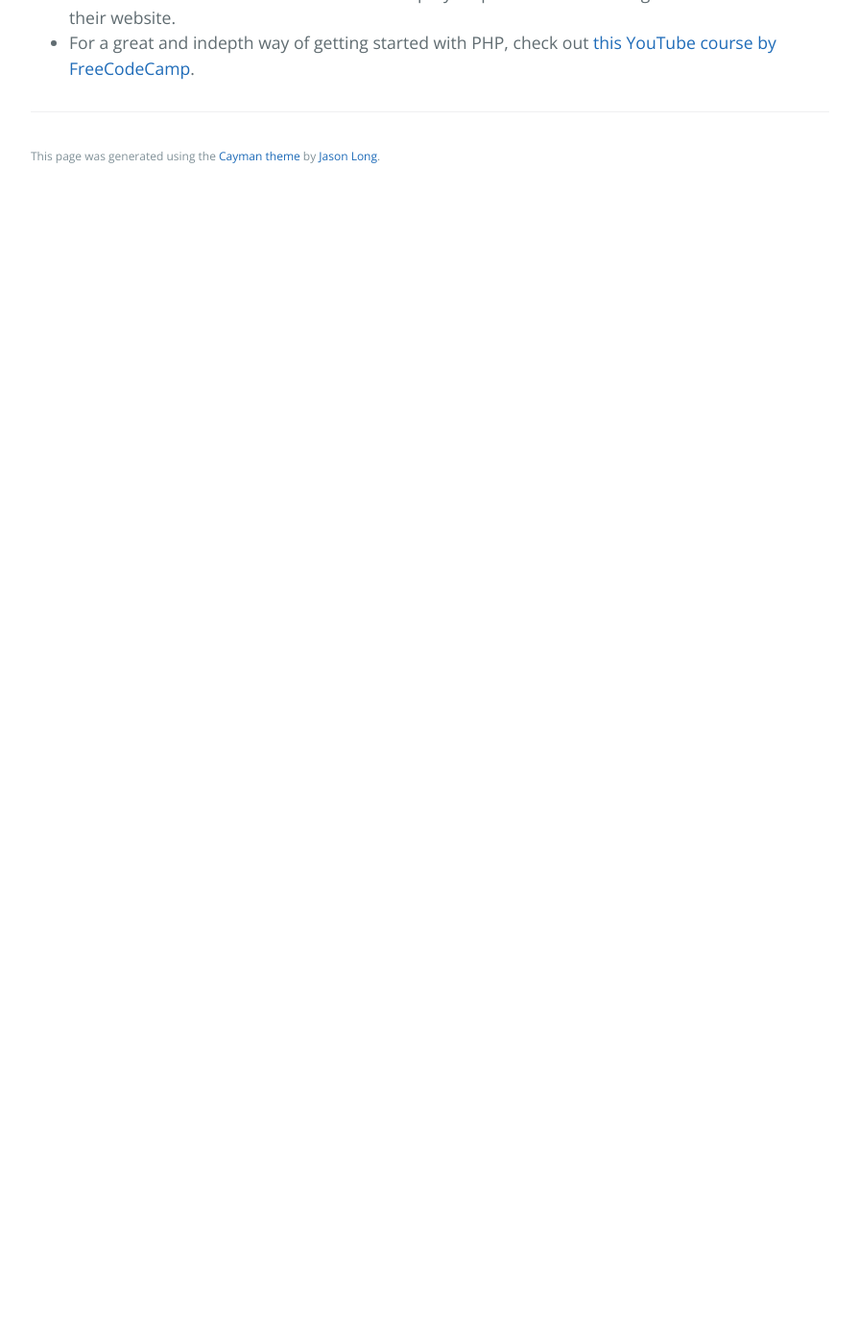
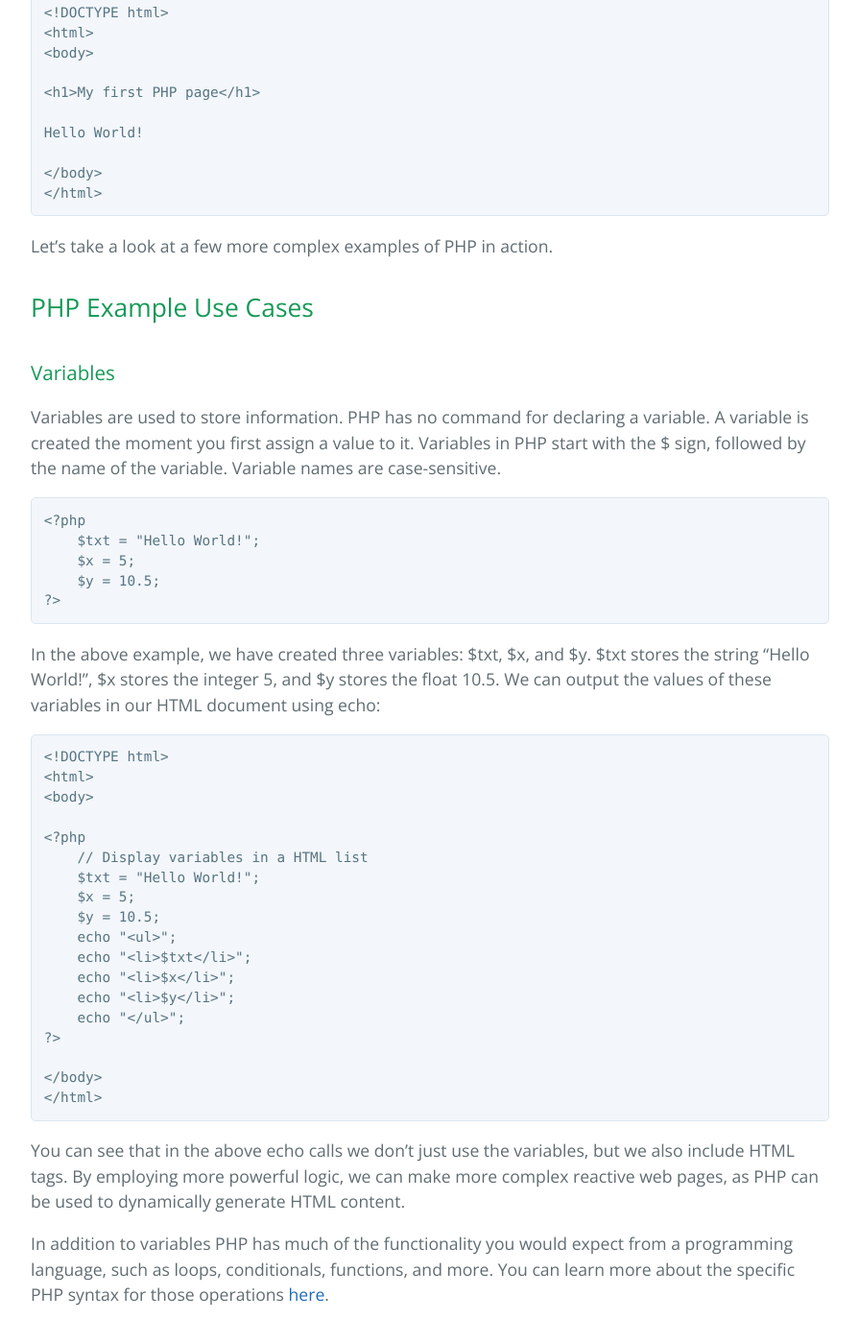
Before and after one commit to learning-software-engineering/learning-software-engineering.github.io, a Jekyll site: the page built from Topics/Tech_Stacks/PHP.md, in a window 1280 px wide and 1400 px high, scrolled down 2956 px. Shown: the whole window at 96% size, without its empty margins (192-1087 px from the left). Built offline with Jekyll 4.4.1, drawn with Linux system fonts in a browser that asks for light colours; our own code applies the rules of GitHub Pages for plain Markdown files; before the commit the page ends 3161 px from its top, so only the background shows below that; some of the changed text lies outside the part shown.

Commit message:
Added a Use Cases section to the page.

````diff
--- a/Topics/Tech_Stacks/PHP.md
+++ b/Topics/Tech_Stacks/PHP.md
@@ -5,11 +5,12 @@
 ### [Why use PHP](#why-use-php-1)
 ### [Setup](#setup-1)
 ### [PHP Basics](#php-basics-1)
+### [PHP Example Use Cases](#php-example-use-cases-1)
 ### [Additional Resources](#additional-resources-1)
 
 
 ## Introduction
-PHP stands for Hypertext Preprocessor, and it is a server-side scripting language designed for web development. This makes it different from client-side languages such as JavaScript, which is executed on the client's browser rather than the web server. PHP is embedded within HTML code and is widely used to create dynamic and interactive web pages. It can be used to perform various tasks such as collecting form data, generating dynamic page content, managing databases, handling cookies and sessions, and more.
+PHP stands for Hypertext Preprocessor, and it is a server-side scripting language designed for web development written in C. This makes it different from client-side languages such as JavaScript, which is executed on the client's browser rather than the web server. PHP is embedded within HTML code and is widely used to create dynamic and interactive web pages. It can be used to perform various tasks such as collecting form data, generating dynamic page content, managing databases, handling cookies and sessions, and more.
 
 Before continuing to learn PHP it is recommended to have a basic understanding of the commmon web development languages:
 - HTML
@@ -26,6 +27,7 @@ Additional advantages of PHP include:
 - It's scalable, and it can be used to create large-scale applications.
 
 You can learn more about the advantages and disadvantages of PHP [here](https://anywhere.epam.com/business/pros-and-cons-of-php).
+
 ## Setup
 To set up PHP on your machine, you will need:
 - A web server
@@ -65,6 +67,56 @@ Hello World!
 ```
 As we can see, the PHP script is embedded directly within the HTML code. By using echo, we can output text to the browser.
 
+However the above example is the exact same as this static HTML page:
+```html
+<!DOCTYPE html>
+<html>
+<body>
+
+<h1>My first PHP page</h1>
+
+Hello World!
+
+</body>
+</html>
+```
+Let's take a look at a few more complex examples of PHP in action.
+
+## PHP Example Use Cases
+### Variables
+Variables are used to store information. PHP has no command for declaring a variable. A variable is created the moment you first assign a value to it. Variables in PHP start with the $ sign, followed by the name of the variable. Variable names are case-sensitive.
+
+```php
+<?php
+    $txt = "Hello World!";
+    $x = 5;
+    $y = 10.5;
+?>
+```
+In the above example, we have created three variables: $txt, $x, and $y. $txt stores the string "Hello World!", $x stores the integer 5, and $y stores the float 10.5. We can output the values of these variables in our HTML document using echo:
+```php
+<!DOCTYPE html>
+<html>
+<body>
+
+<?php
+    // Display variables in a HTML list
+    $txt = "Hello World!";
+    $x = 5;
+    $y = 10.5;
+    echo "<ul>";
+    echo "<li>$txt</li>";
+    echo "<li>$x</li>";
+    echo "<li>$y</li>";
+    echo "</ul>";
+?>
+
+</body>
+</html>
+```
+You can see that in the above echo calls we don't just use the variables, but we also include HTML tags. By employing more powerful logic, we can make more complex reactive web pages, as PHP can be used to dynamically generate HTML content.
+
+In addition to variables PHP has much of the functionality you would expect from a programming language, such as loops, conditionals, functions, and more. You can learn more about the specific PHP syntax for those operations [here](https://www.w3schools.com/php/php_if_else.asp).
 ## Additional Resources
 - Much of the information in this guide was taken from [this tutorial](https://www.w3schools.com/php/default.asp) by W3Schools. You can find more information about PHP as well as a step-by-step tutorial on how to get started with PHP on their website.
 - For a great and indepth way of getting started with PHP, check out [this YouTube course by FreeCodeCamp](https://www.youtube.com/watch?v=OK_JCtrrv-c&ab_channel=freeCodeCamp.org).
````
